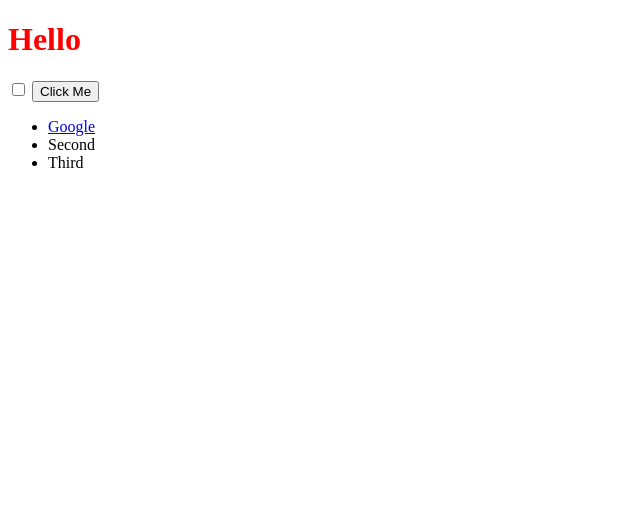
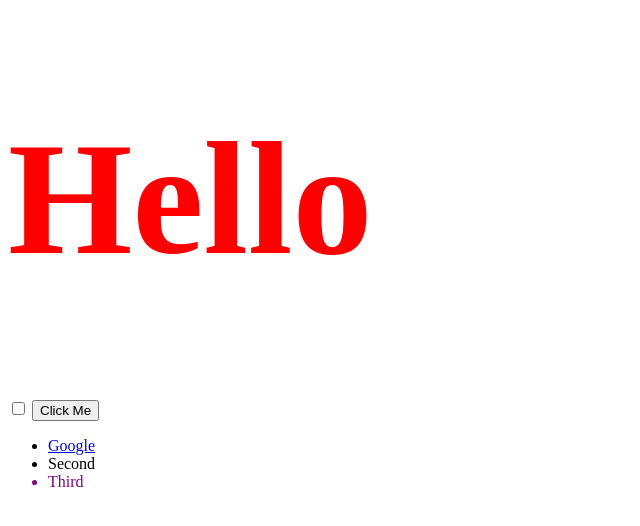
Before and after one commit to michael-kestler/DOM, a plain HTML site: page index.html in a window 1280 px wide. Shown: the whole page, without its empty margins (0-640 px from the left). Drawn offline with Linux system fonts and the light colour scheme.

Commit message:
Made changes to html using css and js query selector

```diff
--- a/index.html
+++ b/index.html
@@ -8,22 +8,23 @@
   </head>
   <body>
 
-    <h1>Hello</h1>
+    <h1 id="title">Hello</h1>
 
     <input type="checkbox">
 
-    <button style=":active color:red;">Click Me</button>
+    <button class="btn">Click Me</button>
 
-    <ul>
-      <li class="list">
+    <ul id="list">
+      <li class="item">
         <a href="https://www.google.com">Google</a>
       </li>
-      <li class="list">Second</li>
-      <li class="list">Third</li>
+      <li class="item">Second</li>
+      <li class="item">Third</li>
     </ul>
 
-    <script src=index.js></script>
-
   </body>
+  <footer>
+      <script src="index.js" charset="utf-8"></script>
+  </footer>
 
 </html>
--- a/index.js
+++ b/index.js
@@ -1,3 +1,4 @@
+document.getElementsByTagName("li")[2].style.color="purple";
 
-// document.querySelector("li").innerHTML = "Michael Kestler";
-document.firstElementChild.lastElementChild.lastElementChild.lastElementChild.innerHTML = "Michael";
+
+document.querySelector("h1").classList.add("huge");
--- a/styles.css
+++ b/styles.css
@@ -1,3 +1,7 @@
 h1 {
   color: red;
 }
+
+.huge{
+  font-size: 10rem;
+}
```
